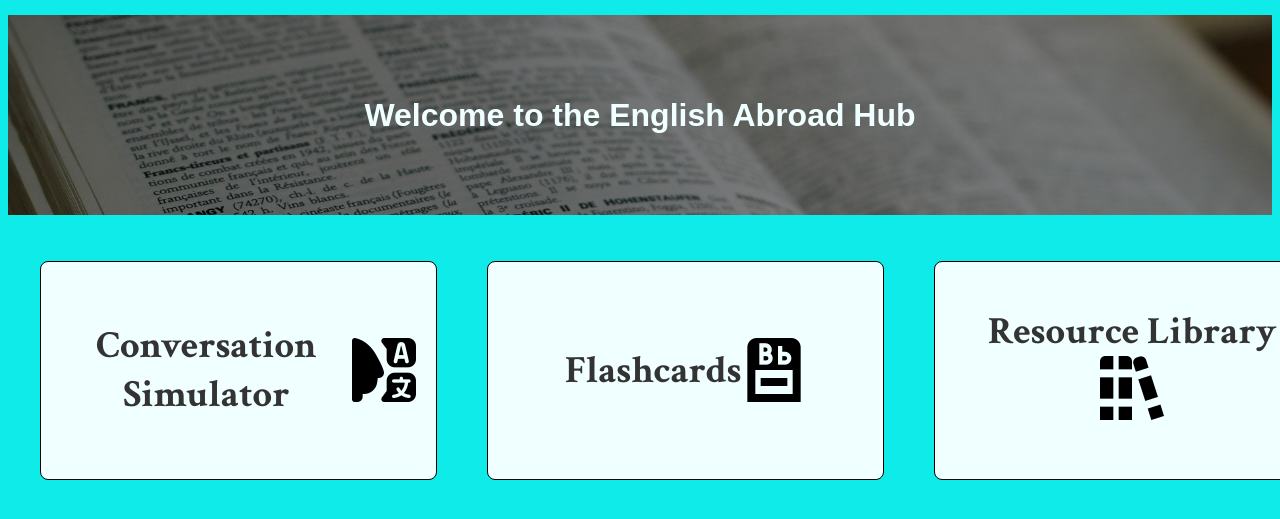
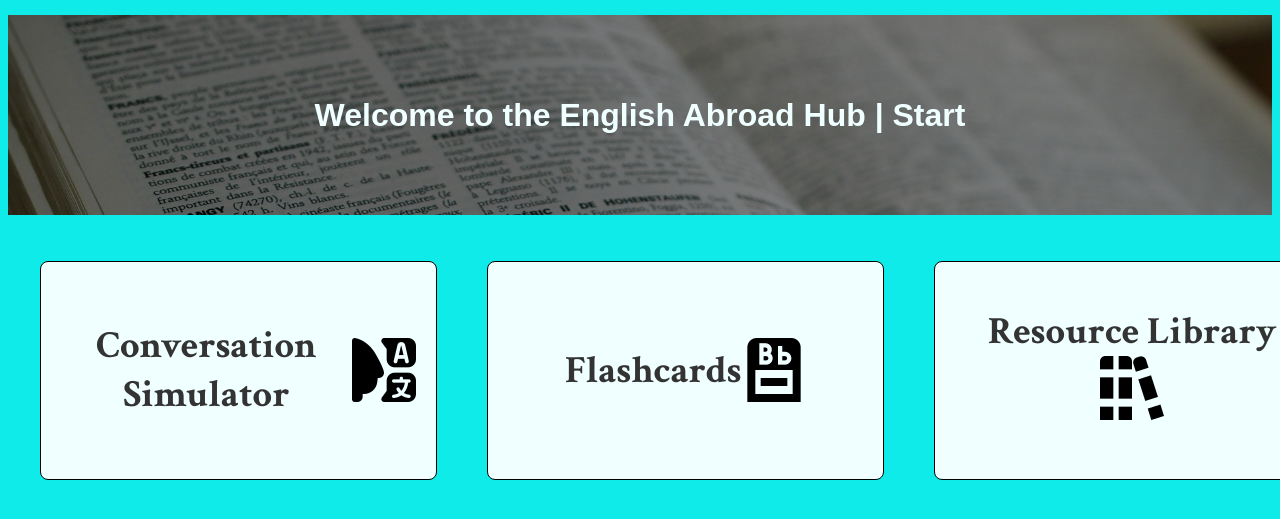
Before and after one commit to elmascapohumilde/digitalprototype, a plain HTML site: page index.html in a window 1280 px wide. Shown: the part 113-632 px from the top of the page. Drawn offline with Linux system fonts and the light colour scheme; a web font is replaced by a local one.

Commit message:
Update index.html

```diff
--- a/index.html
+++ b/index.html
@@ -20,7 +20,7 @@
     </nav>
     </header>
     <div class="title">
-        <h1>Welcome to the English Abroad Hub</h1>
+        <h1>Welcome to the English Abroad Hub | Start</h1>
     </div>
     <div class="grid-container">
         <div class="grid-item">
```
